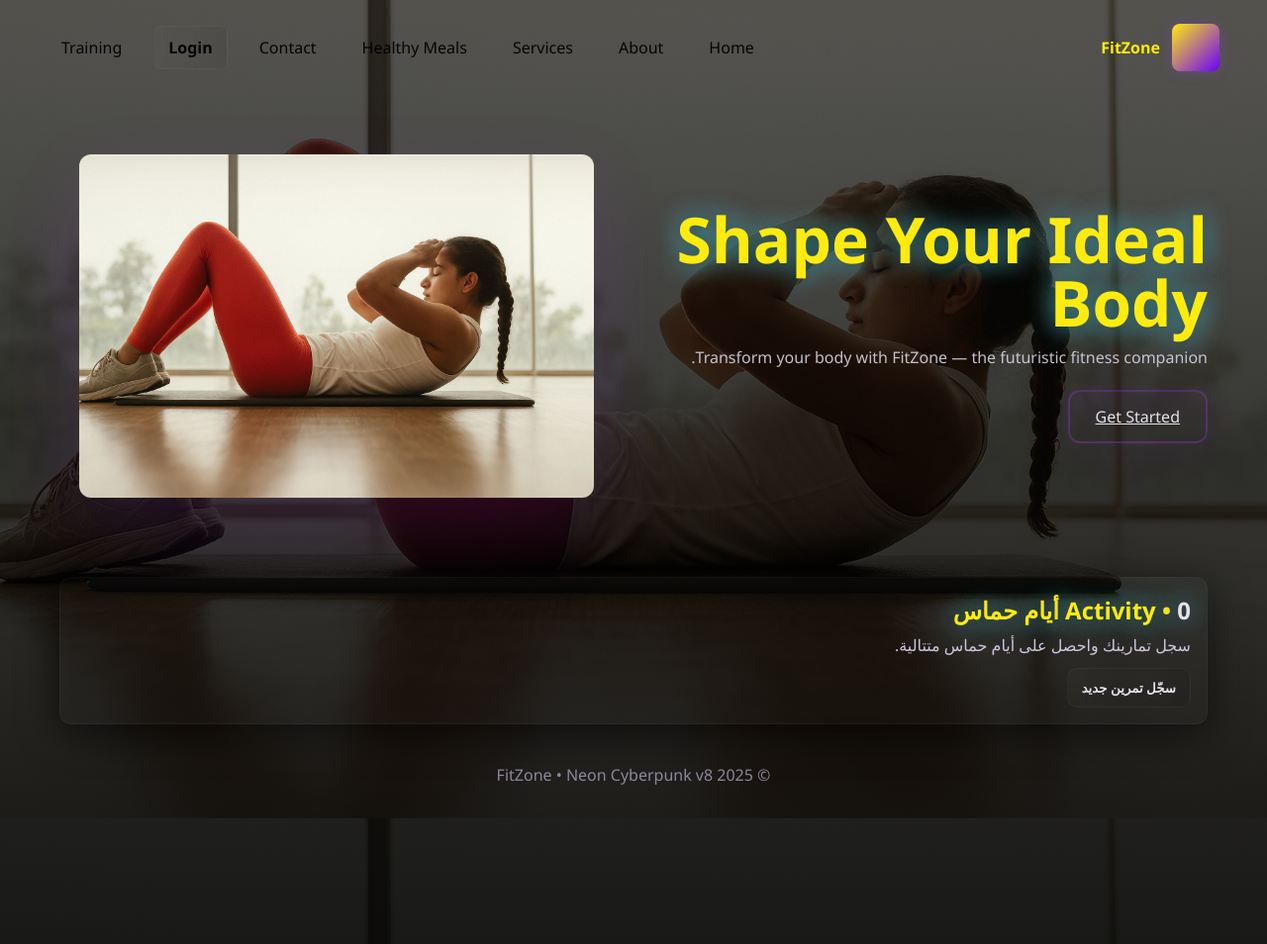
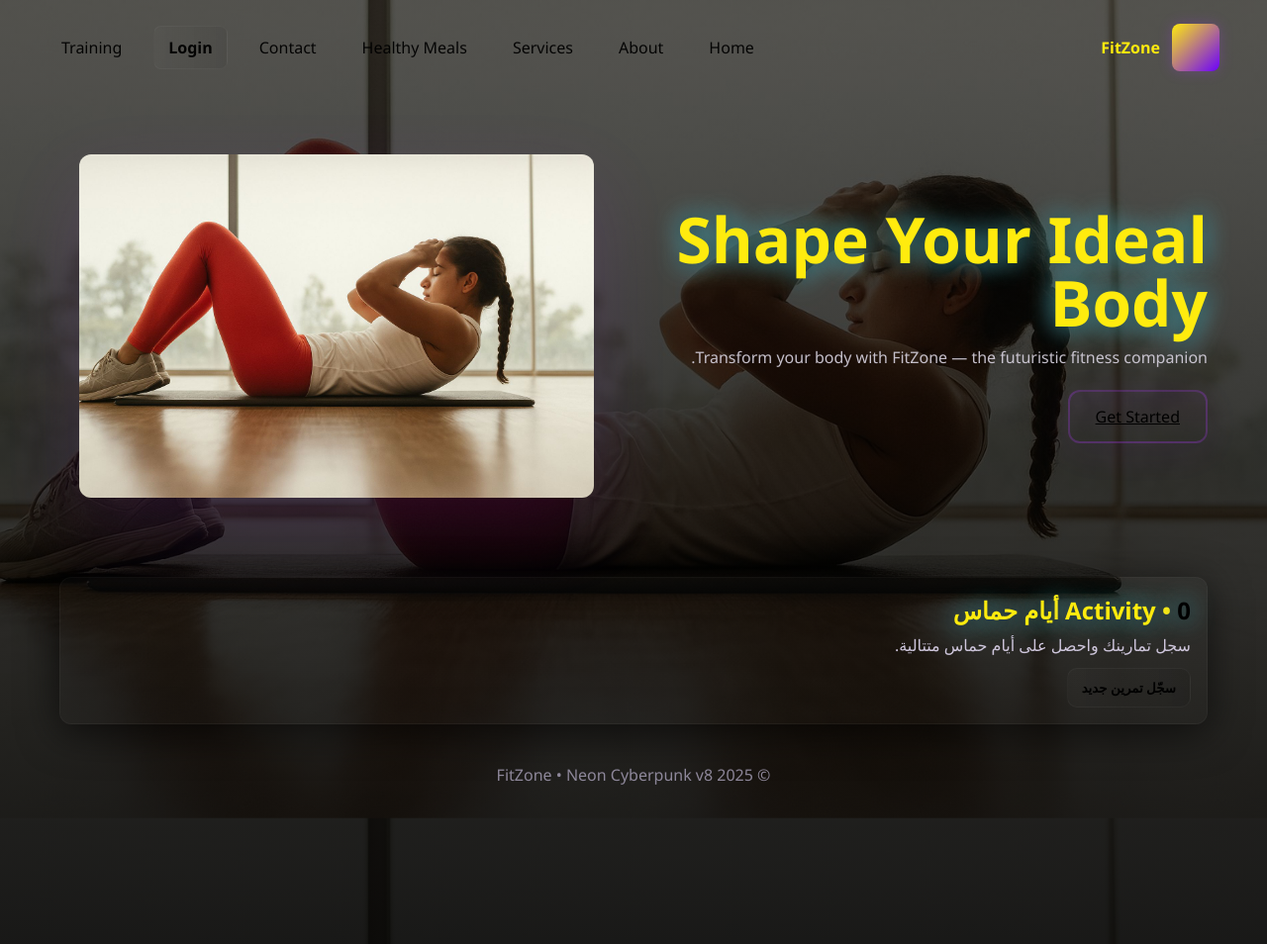
Before and after one commit to Kerolosnady1/fitZone, a PHP site: page /index.html in a window 1280 px wide. Shown: the whole page at 99% size. Run offline with PHP 8.4, Linux system fonts and the light colour scheme.

Commit message:
add black to all text

```diff
--- a/css/style.css
+++ b/css/style.css
@@ -7,7 +7,7 @@
   --neon-2: #6decfb;
   --accent: #ffc824;
   --glass: rgba(255,255,255,0.03);
-  --text: #e6e1ea;
+  --text: #000000;
   --font-sans: 'Cairo', 'Tajawal', system-ui, -apple-system, 'Segoe UI', Roboto, sans-serif;
 }
 
@@ -23,7 +23,7 @@ html,body{height:100%;background:var(--bg);background-image: url('../img/hero_v2
 .brand{display:flex;align-items:center;gap:12px}
 .logo{width:48px;height:48px;border-radius:8px;background:linear-gradient(135deg,var(--neon),#6b00ff);box-shadow:0 0 14px rgba(177,59,255,0.25);display:flex;align-items:center;justify-content:center;font-weight:700}
 .nav{display:flex;gap:18px;align-items:center}
-.nav a{color: black;text-decoration:none;padding:10px 14px;border-radius:8px;transition:all .2s;opacity:0.95}
+.nav a{color:var(--text);text-decoration:none;padding:10px 14px;border-radius:8px;transition:all .2s;opacity:0.95}
 .nav a:hover{box-shadow:0 0 18px var(--neon);transform:translateY(-4px)}
 
 /* hero */
```
